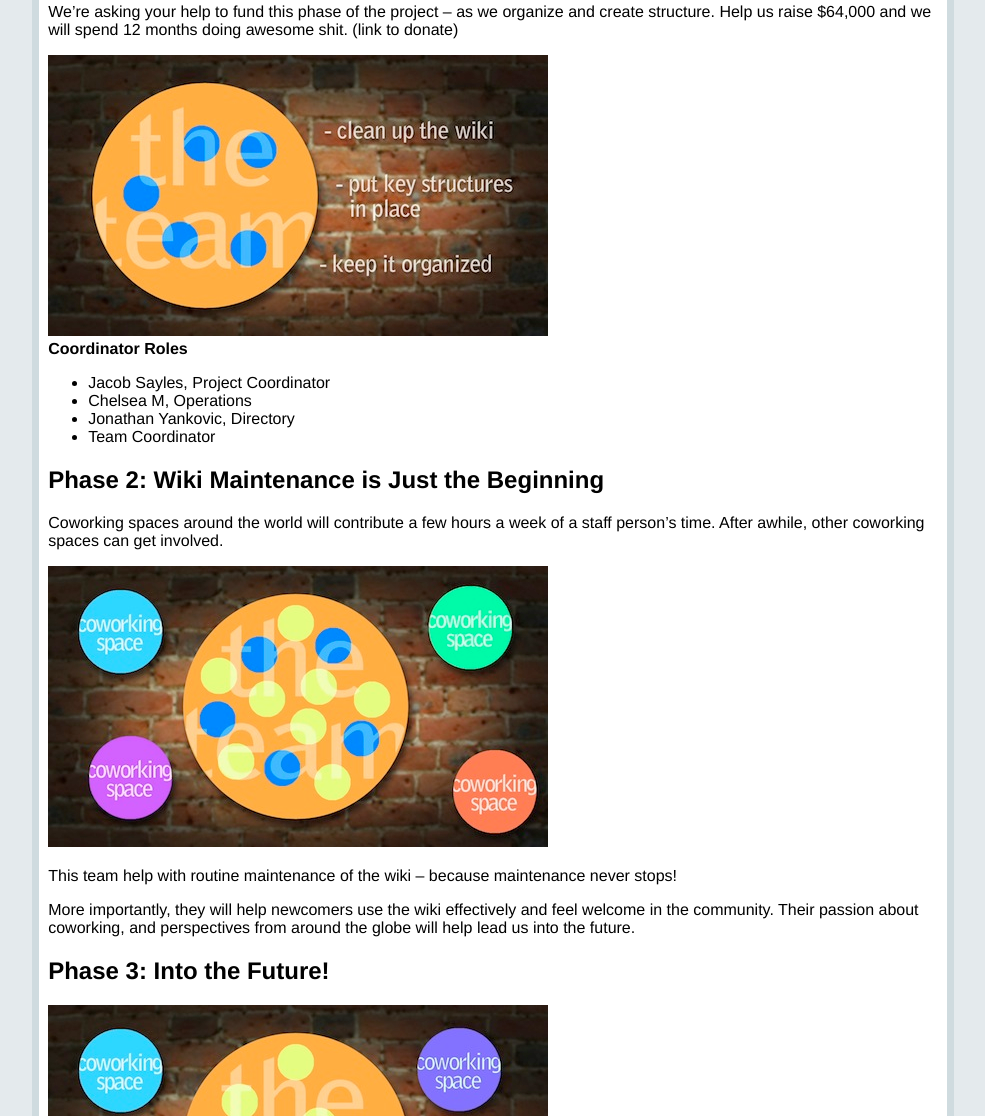
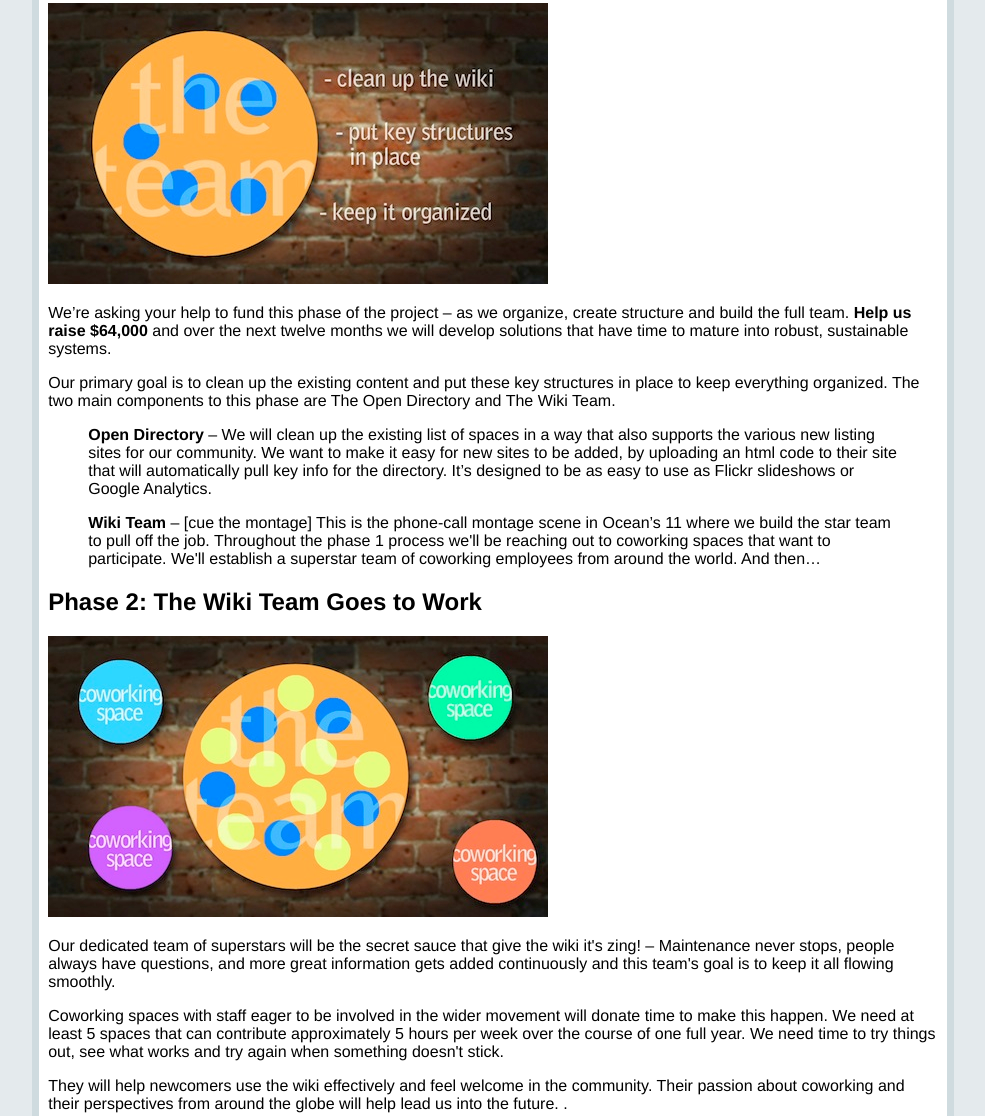
Before and after one commit to jsayles/opencoworking, a plain HTML site: page coworkingwiki/plan.html in a window 1280 px wide. Shown: the part 713-1829 px from the top of the page, without its empty margins (27-1012 px from the left). Drawn offline with Linux system fonts and the light colour scheme.

Commit message:
Updated text

```diff
--- a/coworkingwiki/plan.html
+++ b/coworkingwiki/plan.html
@@ -57,40 +57,62 @@
 			<div>
 			</div>
 
-			<h2>Phase 1: Project coordination team</h2>
-			<p>We’re asking your help to fund this phase of the project – as
-			we organize and create structure. Help us raise $64,000 and
-			we will spend 12 months doing awesome shit. (link to donate)</p>
-			<img src="img/phase1.jpg" width="500px" />
-			<div><strong>Coordinator Roles</strong>
+			<!--
+			<h2>Coordinators</h2>
 			<ul>
 				<li>Jacob Sayles, Project Coordinator</li>
-				<li>Chelsea M, Operations</li>
-				<li>Jonathan Yankovic, Directory</li>
-				<li>Team Coordinator</li>
+				<li>Chelsea McClain, Operations & Administration</li>
+				<li>Jonathan Yankovich, Open Directory</li>
 			</ul></div>
+			-->
 
-			<h2>Phase 2: Wiki Maintenance is Just the Beginning</h2>
+			<h2>Phase 1: Project coordination team</h2>
+			<img src="img/phase1.jpg" width="500px" />
+			<p>We’re asking your help to fund this phase of the project –
+				as we organize, create structure and build the full team. <strong>Help us raise $64,000</strong>
+				and over the next twelve months we will develop solutions that
+				have time to mature into robust, sustainable systems. </p>
 
-			<p>Coworking spaces around the world will contribute a few hours
-			a week of a staff person’s time. After awhile, other coworking
-			spaces can get involved.</p>
+			<p>Our primary goal is to clean up the existing content and put these key
+				structures in place to keep everything organized.  The two main components to this phase
+				are The Open Directory and The Wiki Team. </p>
 
+			<blockquote>
+			<p><strong>Open Directory</strong> – We will clean up the existing list of spaces
+				in a way that also supports the various new listing sites for our community. We want to
+				make it easy for new sites to be added, by uploading an html code to their site that will
+				automatically pull key info for the directory.  It’s designed to be as easy to use as
+				Flickr slideshows or Google Analytics.</p>
+
+			<p><strong>Wiki Team</strong> – [cue the montage] This is the phone-call montage scene in Ocean’s 11
+				where we build the star team to pull off the job. Throughout the phase 1 process we'll be reaching
+				out to coworking spaces that want to participate. We'll establish a superstar
+				team of coworking employees from around the world.  And then…
+			</p>
+			</blockquote>
+
+			<h2>Phase 2: The Wiki Team Goes to Work</h2>
 			<img src="img/phase2.jpg" width="500px">
 
-			<p>This team help with routine maintenance of the wiki – because
-			maintenance never stops!</p>
+			<p>Our dedicated team of superstars will be the secret sauce that give the wiki it's zing! –
+				Maintenance never stops, people always have questions, and more great information gets
+				added continuously and this team's goal is to keep it all flowing smoothly.</p>
 
-			<p>More importantly, they will help newcomers use the wiki effectively
-			and feel welcome in the community. Their passion about coworking,
-			and perspectives from around the globe will help lead us into the
-			future.</p>
+			<p>Coworking spaces with staff eager to be involved in the wider movement will
+				donate time to make this happen.  We need at least 5 spaces that can contribute
+				approximately 5 hours per
+				week over the course of one full year.  We need time to try things out, see what works
+				and try again when something doesn't stick.</p>
+
+			<p>They will help newcomers use the wiki effectively and feel welcome in the community.
+				Their passion about coworking and their perspectives from around the globe will help
+				lead us into the future. .</p>
 
 			<h2>Phase 3: Into the Future!</h2>
 
 			<img src="img/phase3.jpg" width="500px">
 			<p>As time goes on, individual team members can swap out with other coworking spaces wanting to contribute.
-				The whole system is designed to work well into the future.</p>
+				The whole system is designed to work well for years to come.</p>
 
 			<div align="center"><table style="background-color:#CFDBDF; width:90%;"><tr><td>
 				<img src="img/will.png"/ style="float:left; margin-right:1em;">
```
Also changed, not shown: coworkingwiki/vision.html (+7 -5 lines).
